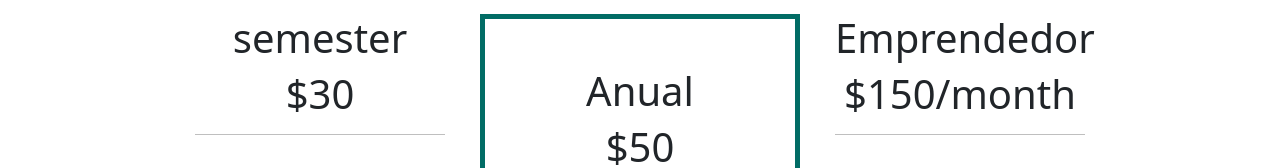
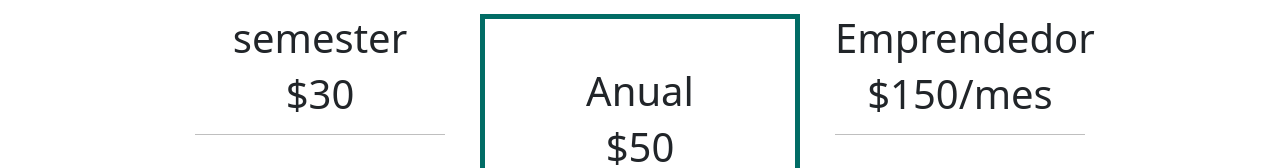
Before and after one commit to biovoid19/web-hosting-for-students, a plain HTML site: page pages/students.html in a window 1280 px wide. Shown: the part 732-900 px from the top of the page. Drawn offline with nearby package versions, Linux system fonts and the light colour scheme.

Commit message:
Update students.html

```diff
--- a/pages/students.html
+++ b/pages/students.html
@@ -119,7 +119,7 @@
                 <div class=" col-12 col-md-4 columna" >
                     <div class="text-center">
                         <h2>Emprendedor</h2>
-                        <h1>$150/month</h1>
+                        <h1>$150/mes</h1>
                         <hr class="hr-line">
                     </div>
                     <ul class="text-left">
```
